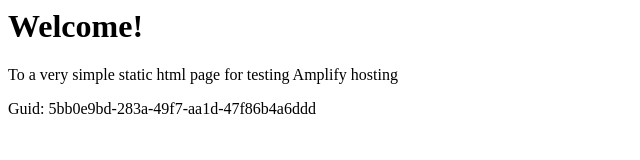
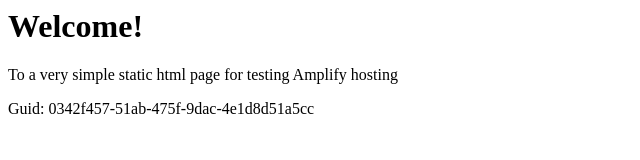
Before and after one commit to aws-aemilia-pdx/Github-PR-Commit-Integration-Test-DoNotTouch-GithubWebhookPreviewCanaryTest-v1-gamma-us-west-2, a website: page src/index.html in a window 1280 px wide. Shown: the full height of the page, 0-640 px from the left. Drawn offline with Linux system fonts and the light colour scheme.

Commit message:
commit from integ tests

```diff
--- a/src/index.html
+++ b/src/index.html
@@ -12,6 +12,6 @@
 <body>
     <h1>Welcome!</h1>
     <p>To a very simple static html page for testing Amplify hosting</p>
-    <p>Guid: 5bb0e9bd-283a-49f7-aa1d-47f86b4a6ddd</p></body>
+    <p>Guid: 0342f457-51ab-475f-9dac-4e1d8d51a5cc</p></body>
 
 </html>
```
